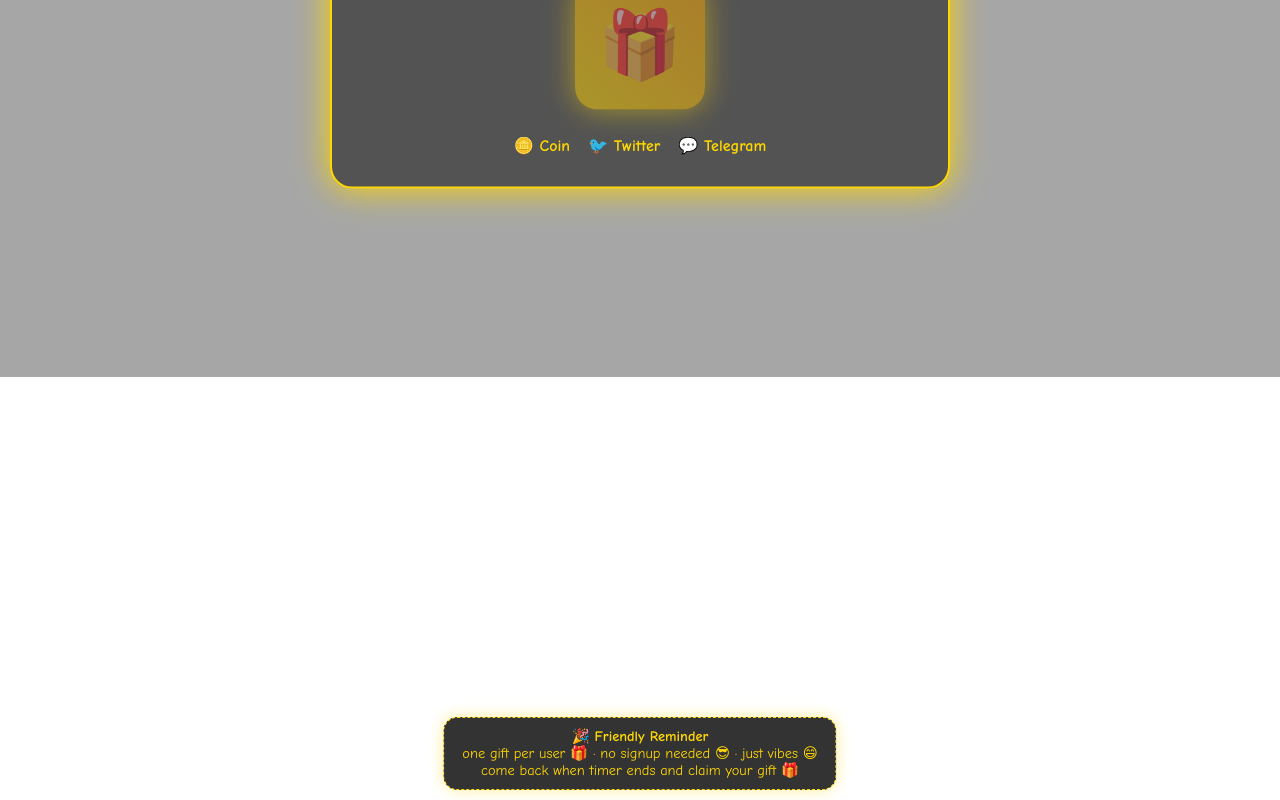
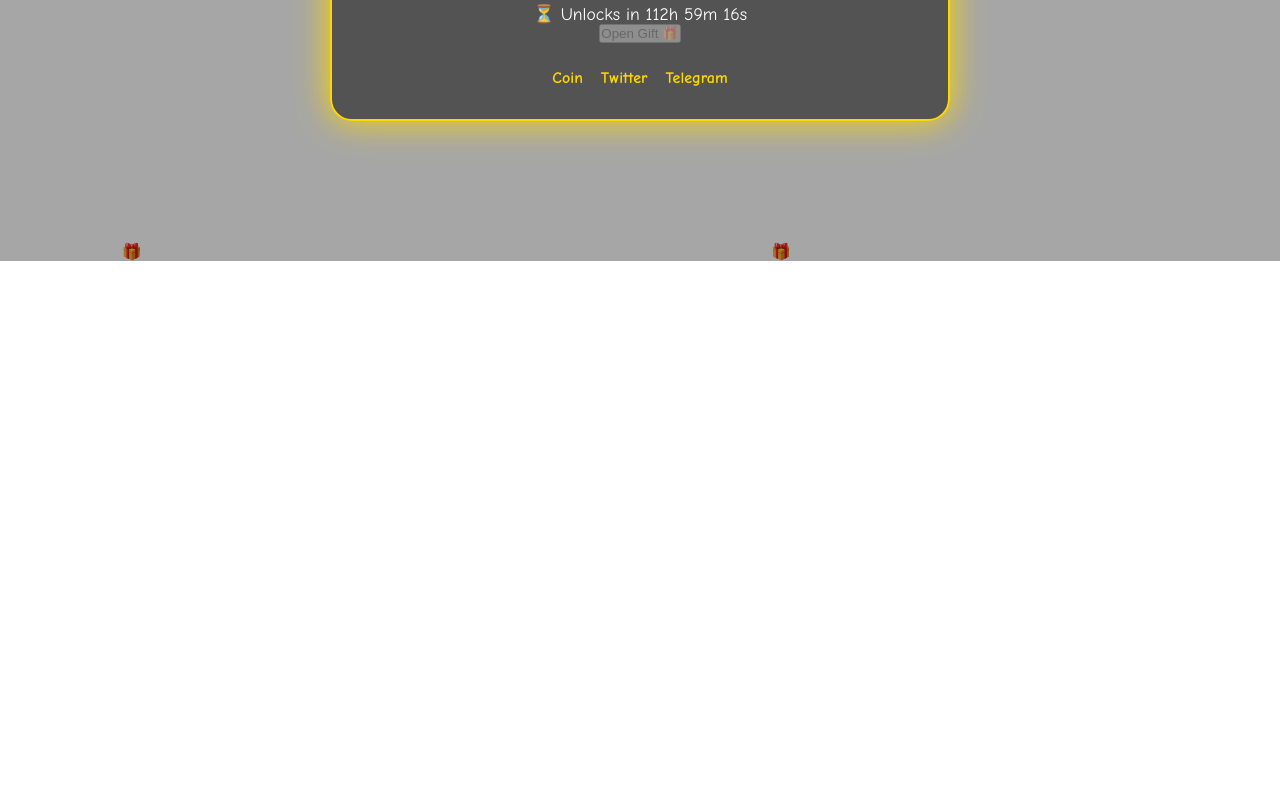
Before and after one commit to sagit417/new-year-gift.github.io, a plain HTML site: page index.html in a window 1280 px wide. Drawn offline with Linux system fonts and the light colour scheme.

Commit message:
Update index.html

```diff
--- a/index.html
+++ b/index.html
@@ -1,38 +1,35 @@
 <!DOCTYPE html>
 <html lang="en">
 <head>
-  <meta charset="UTF-8" />
-  <title>🎉 Happy New Year</title>
-  <link rel="stylesheet" href="style.css" />
+  <meta charset="UTF-8">
+  <meta name="viewport" content="width=device-width, initial-scale=1.0">
+  <title>Happy New Year</title>
+  <link rel="stylesheet" href="style.css">
 </head>
 <body>
+  <div class="container">
+    <h1 class="title">Happy New Year</h1>
+    <h2 class="subtitle">Degens Open Your Gift</h2>
 
-<canvas id="fireworks"></canvas>
+    <div class="card">
+      <div id="countdown" class="countdown"></div>
+      <button id="giftBtn" class="gift-btn" disabled>Open Gift 🎁</button>
+      <p id="giftMessage" class="gift-message"></p>
+    </div>
 
-<div class="container">
-  <h1 class="title">🎉 Happy New Year</h1>
-  <h2 class="subtitle">Degens Open Your Gift 🎁</h2>
+    <div class="links">
+      <a href="#" target="_blank">Coin</a>
+      <a href="#" target="_blank">Twitter</a>
+      <a href="#" target="_blank">Telegram</a>
+    </div>
+  </div>
 
-  <div id="countdown">⏳ Loading countdown...</div>
+  <footer>
+    One gift per user 🎁. No signup needed 😎. Just vibes 😄. Come back when countdown ends and claim your gift 🎁.
+  </footer>
 
-  <div id="giftBox" class="gift locked">🎁</div>
+  <canvas id="fireworksCanvas"></canvas>
 
-  <div id="result"></div>
-
-  <div class="links">
-    <a href="https://yourcoinlink.com" target="_blank">🪙 Coin</a>
-    <a href="https://twitter.com/yourhandle" target="_blank">🐦 Twitter</a>
-    <a href="https://t.me/yourtelegram" target="_blank">💬 Telegram</a>
-  </div>
-</div>
-
-<!-- Friendly Reminder -->
-<div class="reminder">
-  🎉 <strong>Friendly Reminder</strong><br>
-  one gift per user 🎁 · no signup needed 😎 · just vibes 😄<br>
-  come back when timer ends and claim your gift 🎁
-</div>
-
-<script src="script.js"></script>
+  <script src="script.js"></script>
 </body>
 </html>
```
